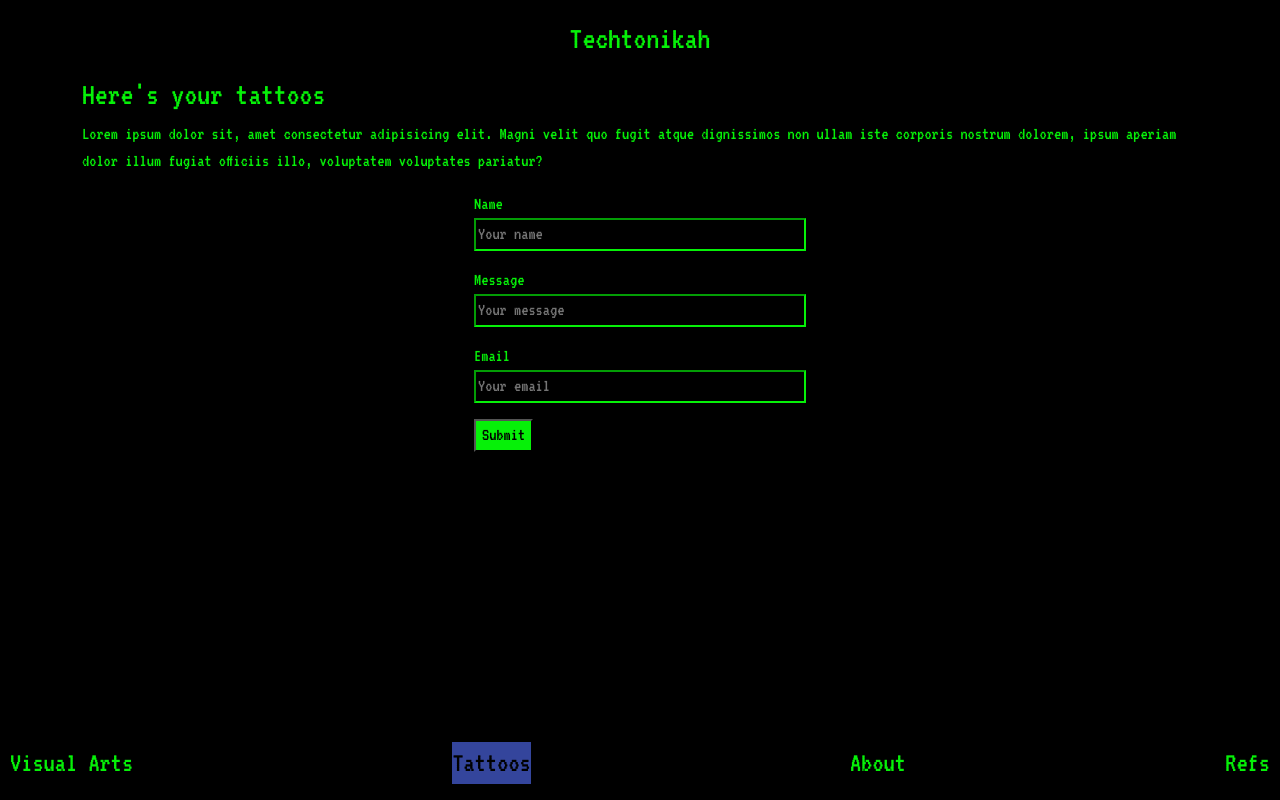
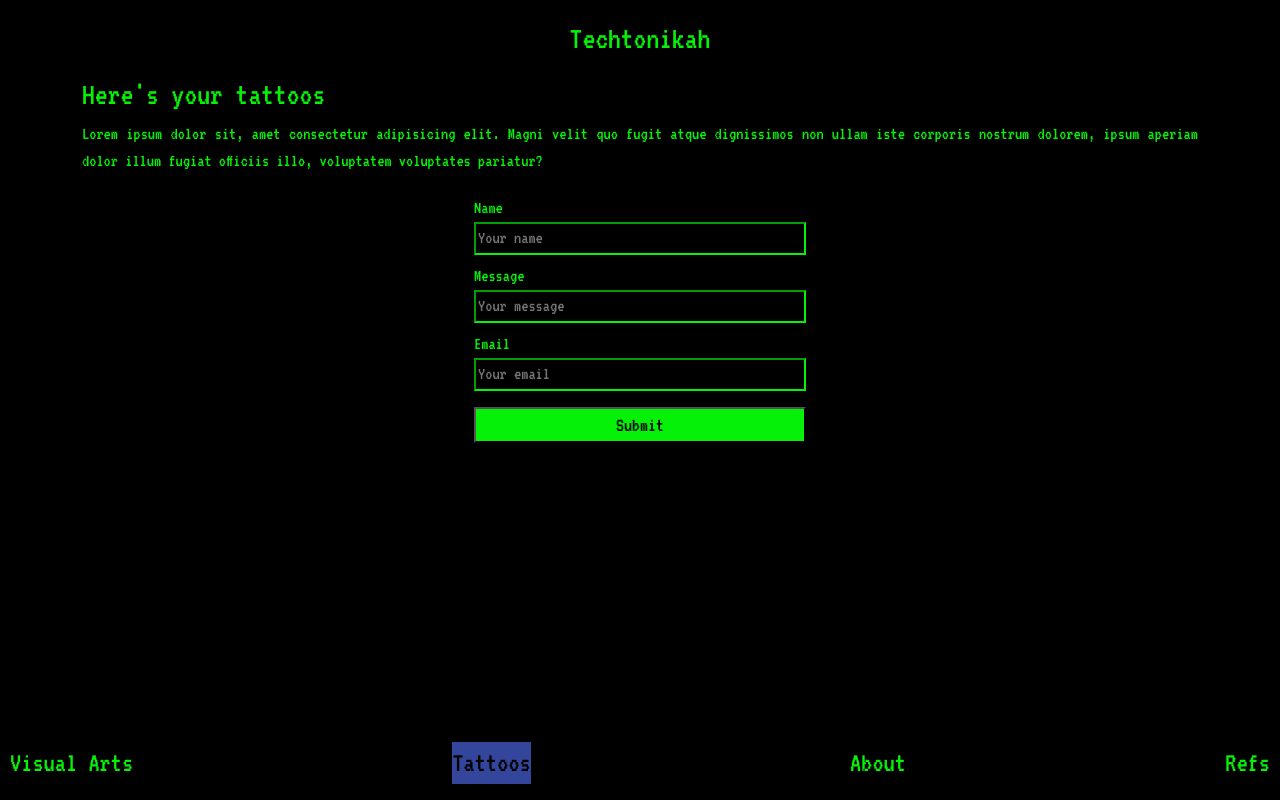
Before and after one commit to missatoy/techtonikah, a React (Vite) app: page /tattoos in a window 1280 px wide. Built offline with nearby package versions, Linux system fonts and the light colour scheme.

Commit message:
created retro windows

```diff
--- a/src/components/About.jsx
+++ b/src/components/About.jsx
@@ -1,5 +1,5 @@
-import Bottombar from "./Bottombar"
-import Topbar from "./Topbar"
+import Bottombar from "./Navbars/Bottombar"
+import Topbar from "./Navbars/Topbar"
 
 export default function About() {
   return (
--- a/src/components/Page404.jsx
+++ b/src/components/Page404.jsx
@@ -1,5 +1,5 @@
-import Bottombar from "./Bottombar"
-import Topbar from "./Topbar"
+import Bottombar from "./Navbars/Bottombar"
+import Topbar from "./Navbars/Topbar"
 
 export default function Page404() {
   return (
--- a/src/components/Refs.jsx
+++ b/src/components/Refs.jsx
@@ -1,13 +1,14 @@
-import Topbar from "./Topbar"
-import Bottombar from "./Bottombar"
+import Topbar from "./Navbars/Topbar"
+import Bottombar from "./Navbars/Bottombar"
+import RetroWindow from "./Visuals/RetroWindow"
 
 export default function Refs() {
+
   return (
     <>
       <Topbar />
       <div className="container">
-        <h2>Your refs here</h2>
-        <p>Lorem ipsum dolor sit amet consectetur adipisicing elit. Distinctio id ducimus cupiditate similique dolor quos quasi, tenetur corrupti amet sit asperiores incidunt earum ad officia dicta eaque blanditiis soluta non.</p>
+
       </div>
       <Bottombar />
     </>
--- a/src/components/Tattoos.jsx
+++ b/src/components/Tattoos.jsx
@@ -1,6 +1,6 @@
-import Navbar from "./Bottombar"
-import Topbar from "./Topbar"
-import FormTattoos from "./forms/FormTattoos"
+import Navbar from "./Navbars/Bottombar"
+import Topbar from "./Navbars/Topbar"
+import FormTattoos from "./Forms/FormTattoos"
 
 export default function Tattoos() {
   return (
--- a/src/components/VisualArts.jsx
+++ b/src/components/VisualArts.jsx
@@ -1,6 +1,6 @@
-import Navbar from "./Bottombar"
-import Topbar from "./Topbar"
-import FormArts from "./forms/FormArts"
+import Navbar from "./Navbars/Bottombar"
+import Topbar from "./Navbars/Topbar"
+import FormArts from "./Forms/FormArts"
 
 export default function VisualArts() {
   return (
--- /dev/null
+++ b/src/components/Visuals/RetroWindow.jsx
@@ -0,0 +1,13 @@
+export default function RetroWindow(props) {
+  return (
+    <div className="retro-window p-1">
+      <div className="retro-header">
+        <h5>{props.name}</h5>
+        <h5 className="exit">x</h5>
+      </div>
+      <div className="retro-body p-1">
+        {props.text}
+      </div>
+    </div>
+  )
+}
--- a/src/components/forms/FormTattoos.jsx
+++ b/src/components/forms/FormTattoos.jsx
@@ -36,7 +36,7 @@ export default function FormTattoos() {
   return (
     <div className="row justify-content-center">
       <form onSubmit={onSubmit} className="col-lg-4 col-sm-12 row">
-        <div className="form-group d-flex flex-column">
+        <div className="form-group d-flex flex-column mt-1">
           <label htmlFor="name">Name</label>
           <input
             type='text'
@@ -45,7 +45,7 @@ export default function FormTattoos() {
             id="name"
             value={toSend.from_name}
             onChange={handleChange}
-            className="mb-3 form-field"
+            className="mb-2 form-field"
             required
           />
         </div>
@@ -58,7 +58,7 @@ export default function FormTattoos() {
             id="message"
             value={toSend.message}
             onChange={handleChange}
-            className="mb-3 form-field"
+            className="mb-2 form-field"
             required
           />
         </div>
@@ -76,7 +76,7 @@ export default function FormTattoos() {
           />
         </div>
         <div className="form-group">
-          <button type='submit' className="form-button">Submit</button>
+          <button type='submit' className="form-button mb-3  w-100">Submit</button>
         </div>
       </form>
     </div>
--- a/src/index.css
+++ b/src/index.css
@@ -10,6 +10,7 @@ body {
   color: #06F108;
   font-size: 18px;
   margin-bottom: 75px; /* so the text wont be hiding behind the fixed navbar */
+  text-align: justify;
 }
 
 /* HOME */
@@ -134,7 +135,7 @@ body {
   background-color: #34459C;
 }
 
-/* FORMS FIELDS */
+/* FORMS */
 
 .form-field {
   background-color: black;
@@ -144,6 +145,47 @@ body {
 
 .form-button {
   background-color: #06F108;
+  font-size: 20px;
+}
+
+/* RETRO WINDOW */
+
+.retro-window {
+  border: solid #06F108;
+  width: 35%;
+}
+
+.retro-header {
+  display: flex;
+  justify-content: space-between;
+}
+
+.retro-body {
+  border: solid #06F108;
+  overflow-y: scroll;
+  height: 275px;
+}
+
+/* width */
+::-webkit-scrollbar {
+  width: 10px;
+}
+/* Track */
+::-webkit-scrollbar-track {
+  background: #005801ba;
+}
+/* Handle */
+::-webkit-scrollbar-thumb {
+  background: #06F108;
+}
+/* Handle on hover */
+::-webkit-scrollbar-thumb:hover {
+  background: #00c303;
+}
+
+.exit {
+  border: solid #06F108;
+  padding: 0 8px 0 8px;
 }
 
 /* MEDIA QUERY */
@@ -160,4 +202,12 @@ body {
   .menu-item {
     font-size: 27px;
   }
+
+  .retro-window {
+    width: 100%;
+  }
+
+  .retro-body {
+    height: 250px;
+  }
 }
```
Also changed, not shown: src/components/Navbars/Bottombar.jsx (renamed from src/components/Bottombar.jsx), src/components/Navbars/Topbar.jsx (renamed from src/components/Topbar.jsx).
